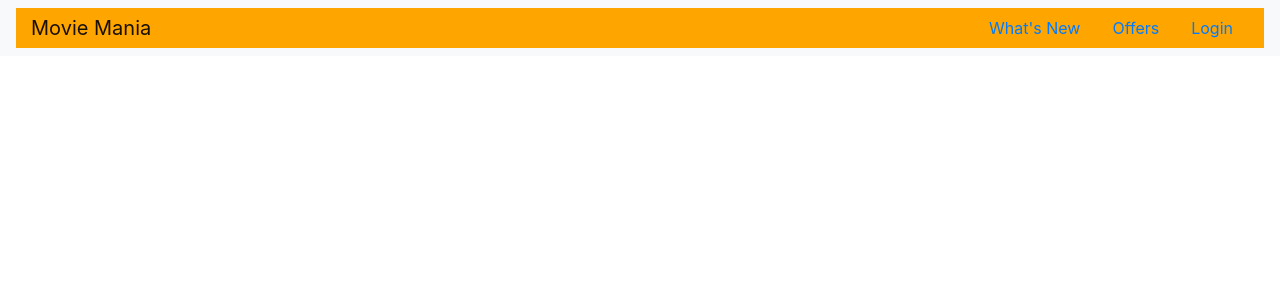
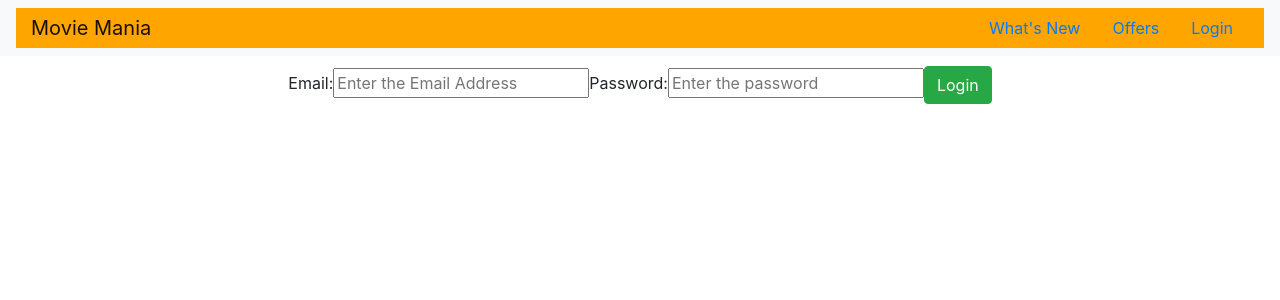
Before and after one commit to akshaypanchal/movie-mania-front-end, a React (Create React App) app: page /login in a window 1280 px wide. Shown: the top 300 px of the page. Built offline with nearby package versions, Linux system fonts and the light colour scheme.

Commit message:
implement the Login Component with cookie settings for the signin user

```diff
--- a/package.json
+++ b/package.json
@@ -9,6 +9,7 @@
     "axios": "^0.21.1",
     "bcryptjs": "^2.4.3",
     "bootstrap": "^4.5.3",
+    "js-cookie": "^2.2.1",
     "react": "^17.0.1",
     "react-dom": "^17.0.1",
     "react-redux": "^7.2.2",
--- a/src/App.js
+++ b/src/App.js
@@ -5,6 +5,7 @@ import './App.css';
 import { Switch, Route } from 'react-router-dom';
 import axios from "axios";
 import SignUp from './Components/signup/signUp.component';
+import Login from './Components/login/login.component';
 
 function App() {
   return (
@@ -22,6 +23,10 @@ function App() {
           <SignUp />
         </Route>
 
+        <Route path="/login">
+          <Login />
+        </Route>
+
 
       </Switch>
     </div>
--- a/src/Components/login/login.component.jsx
+++ b/src/Components/login/login.component.jsx
@@ -0,0 +1,39 @@
+import { useState } from 'react';
+import axios from 'axios';
+import Cookies from 'js-cookie';
+
+
+const Login = () => {
+
+    const [email, setEmailAddress] = useState("");
+    const [password, setPassword] = useState("");
+
+    const sendLoginData = () => {
+
+        axios.post("http://localhost:3000/login", { email, password })
+            .then(function (response) {
+                Cookies.set('AuthToken', response.data.AuthToken, {expires: response.data.maxAge})
+                console.log(response.data);
+            })
+            .catch(function (error) {
+                console.log(error);
+            })
+
+        setEmailAddress("");
+        setPassword("");
+
+
+    }
+
+    return (
+        <div className="mb-3 container">
+            <label className="form-label" >Email:</label>
+            <input onChange={(e) => setEmailAddress(e.target.value)} type="email" value={email} placeholder="Enter the Email Address" />
+            <label className="form-label" >Password:</label>
+            <input onChange={(e) => setPassword(e.target.value)} type="password" value={password} placeholder="Enter the password" />
+            <button className="btn btn-success" onClick={() => sendLoginData()} >Login </button>
+        </div>
+    );
+}
+
+export default Login;
```
Also changed, not shown: 2 other files (tests, documents, lock files or other folders).
